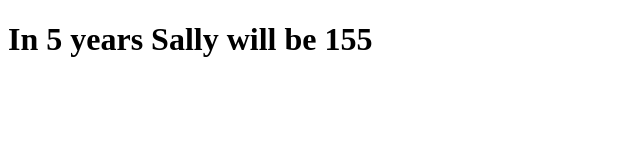
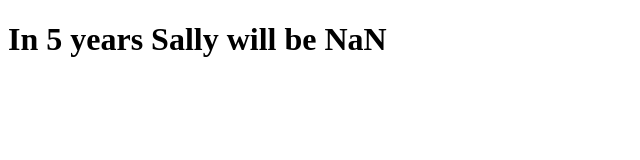
Before and after one commit to Hamm01/Advanced_React_testing, a React (Vite) app in the folder client/: page / in a window 1280 px wide. Shown: the top 160 px of the page, without its empty margins (0-640 px from the left). Built offline with nearby package versions, Linux system fonts and the light colour scheme; the HTML template or start-up script is replaced by a standard one.

Commit message:
is require Tag

```diff
--- a/client/src/App.jsx
+++ b/client/src/App.jsx
@@ -3,7 +3,7 @@ import Component from './Component'
 export default function App() {
   return (
     <>
-      <Component name="Sally" age="15" />
+      <Component name="Sally" />
     </>
   )
 }
--- a/client/src/Component.jsx
+++ b/client/src/Component.jsx
@@ -11,7 +11,9 @@ function Component({ name, age }) {
 
 Component.propTypes = {
   name: PropTypes.string,
-  age: PropTypes.number
+  age: PropTypes.number.isRequired
 }
 
+// All the propType properties are optional by default, we need to explicitly write isRequired tag if something must be need to pass
+// in props
 export default Component
```
